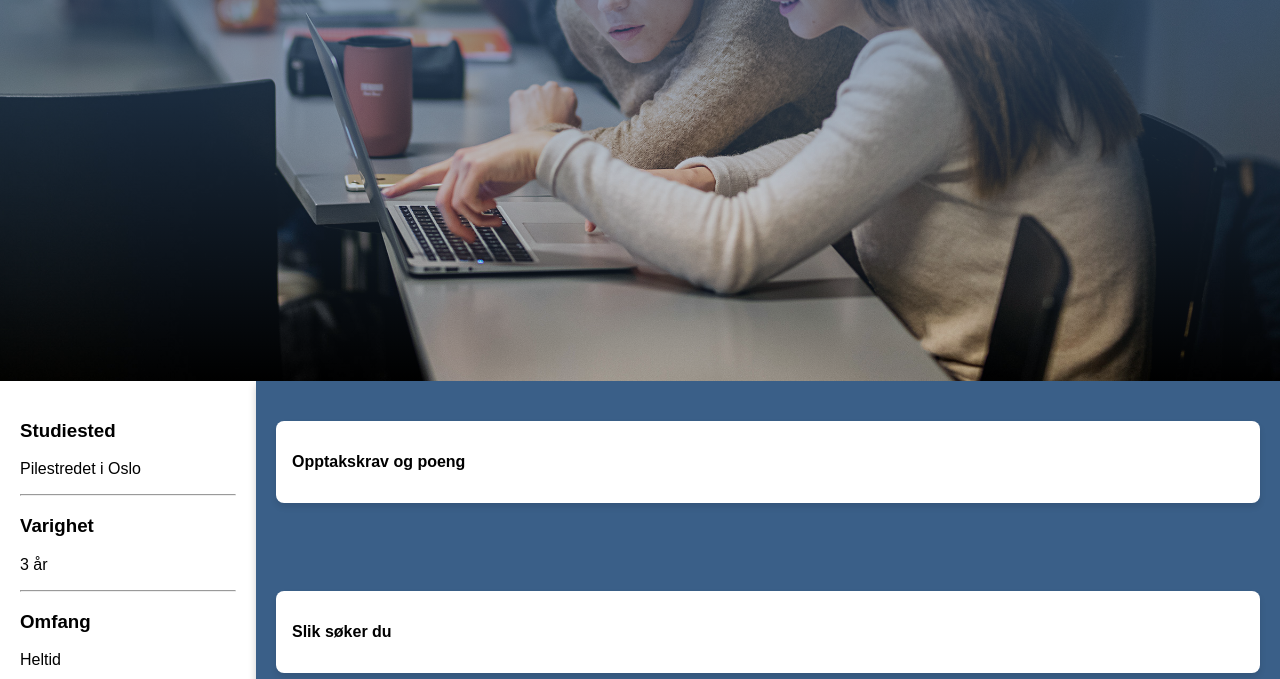
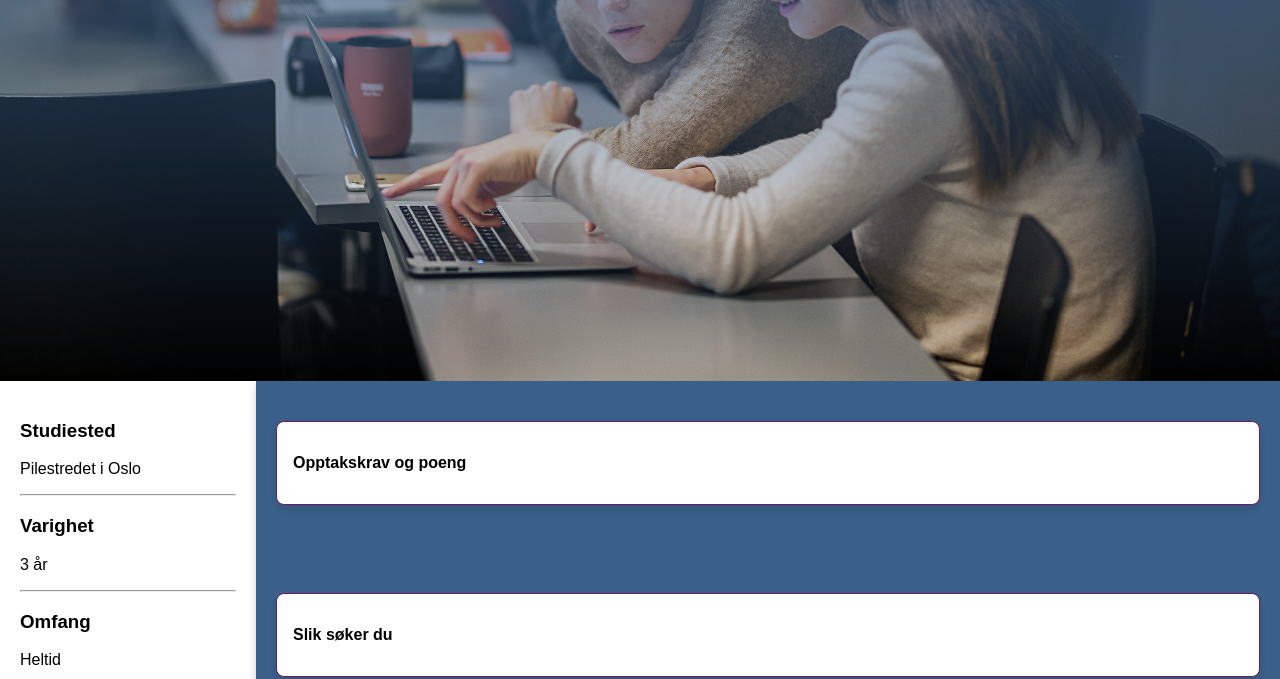
Before and after one commit to AdrianSinnes/main.main, a plain HTML site: page index.html in a window 1280 px wide. Shown: the part 305-984 px from the top of the page. Drawn offline with Linux system fonts and the light colour scheme.

Commit message:
Small Changes

```diff
--- a/main.css
+++ b/main.css
@@ -183,6 +183,7 @@ label {
     transition: color 0.3s ease;
     font-weight: bold;
     box-shadow: 0 4px 6px rgba(0, 0, 0, 0.1);
+    border: 0.1em solid #6a1a66 ;
 }
 
 label:hover {
@@ -455,6 +456,8 @@ h6 {
   padding: 20px;
   border-radius: 8px;
   box-shadow: 0 0 10px rgba(0, 0, 0, 0.1);
+
+
 }
 
 .year {
@@ -829,6 +832,7 @@ text-decoration: none;
 }
 
 
+
 /*scaling 574px drop down boxes*/
 @media (max-width:574px){
   /*accordion container*/
```
